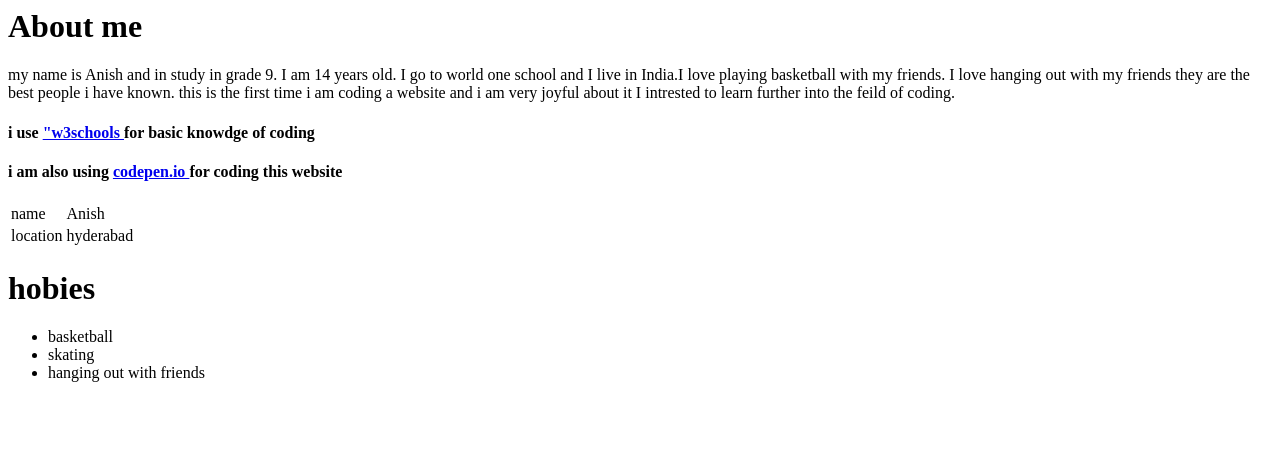
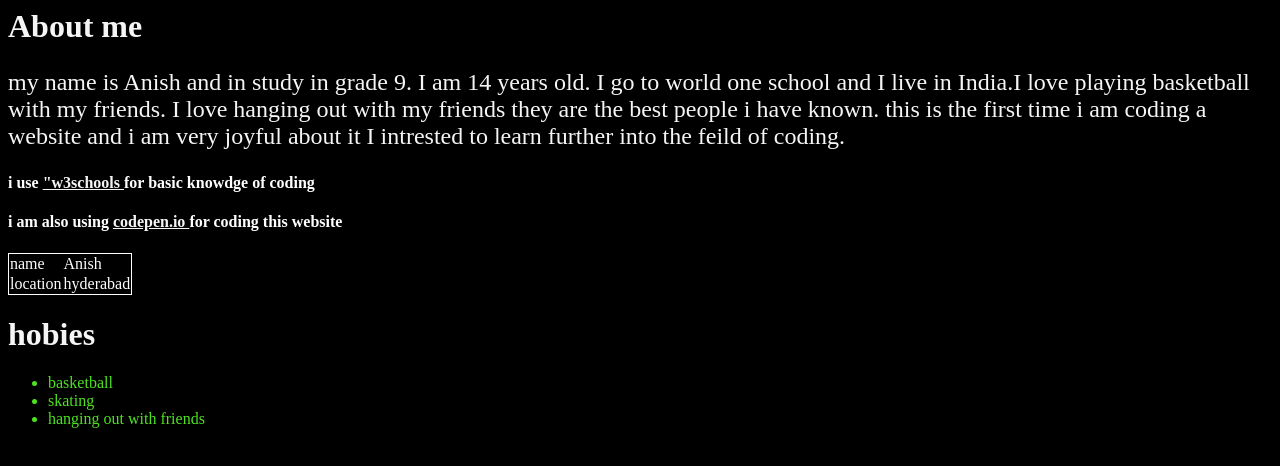
Before and after one commit to McTauYT/aboutmeproject, a plain HTML site: page index.html in a window 1280 px wide. Drawn offline with Linux system fonts and the light colour scheme; a web font is replaced by a local one.

Commit message:
Update style.css

```diff
--- a/style.css
+++ b/style.css
@@ -1,53 +1,30 @@
-<html>
-  <title>anish
-  </title>
-  <head>
-    <link rel="stylesheet" href="style.css">
-    <link href="https://fonts.googleapis.com/css2?family=Italianno&display=swap" rel="stylesheet">
-  </head>
-  <body>
-    <h1>About me
-    </h1>
-    <p>my name is Anish and in study in grade 9. I am 14 years old. I go to world one school and I live in India.I love playing basketball with my friends.
-    I love hanging out with my friends they are the best people i have known. this is the first time i am coding a website and i am very joyful about it I intrested to learn further into the feild of coding.
-    </p>
-    <h4 class="text-family">i use
-      <a href="https://www.w3schools.com/#gsc.tab=0>"target="_blank">"w3schools
-      </a>
-      for basic knowdge  of coding</h4>
-    <h4 class="text-family">i am also using
-      <a href="https://codepen.io/"target="_blank">
-      codepen.io
-      </a> for coding this website
-    </h4>
-    <table>
-      <tr>
-        <td>
-        name
-        </td>
-        <td>
-          Anish
-        </td>
-      </tr>
-      <tr>
-        <td>
-        location
-        </td>
-        <td>
-          hyderabad
-        </td>
-      </tr>
-    </table>
-    <div>
-      <h1>hobies</h1>
-      <ul>
-        <li>basketball
-        </li>
-        <li>skating
-        </li>
-        <Li>hanging out with friends
-        </li>
-      </ul>
-    </div>
-  </body>
-</html>
+p {
+    color:whitesmoke;
+    font-family:'Italianno';
+    font-size:x-large
+}
+body{
+    background-color:black
+}
+h4{
+    color:rgb(220, 218, 218)
+
+}
+ul{
+    color:rgb(78, 226, 33)
+
+}
+h1{
+    color:rgb(245, 245, 245)
+}
+a{
+    color:rgb(245, 245, 245)
+}
+.text-family {
+    color:white
+}
+table {
+    color: white;
+    border: 1px solid white;
+    border-collapse: collapse;
+}
```
